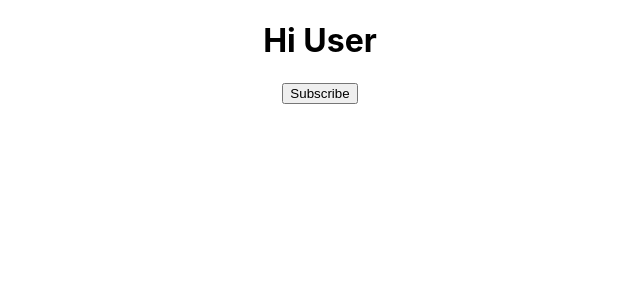
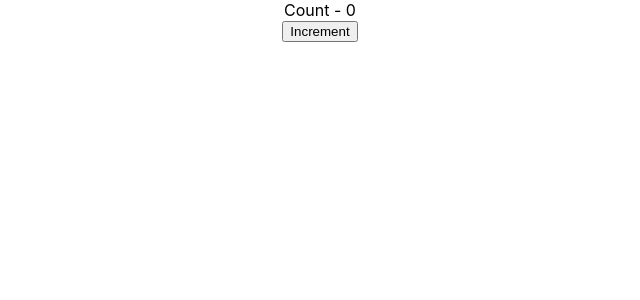
Before and after one commit to jkatipelly/ReactBasics, a React (Create React App) app: page / in a window 1280 px wide. Shown: the top 300 px of the page, without its empty margins (320-960 px from the left). Built offline with nearby package versions, Linux system fonts and the light colour scheme.

Commit message:
Added counter component for understand Setstate methos

```diff
--- a/src/App.js
+++ b/src/App.js
@@ -2,6 +2,7 @@
 import Header from './Components/Header';
 import Main from './Components/Main';
 import Message from './Components/Message';
+import Counter from './Components/Counter';
 
 
 function App() {
@@ -9,7 +10,8 @@
   return (
     <div className="App">
 
-<Message></Message>
+      <Counter />
+
       {/* <Main name="Pranaya" HeroName="Wonder Women">
           <p>This is children</p>
         </Main>
--- /dev/null
+++ b/src/Components/Counter.js
@@ -0,0 +1,46 @@
+import React, { Component } from 'react'
+
+class Counter extends Component {
+
+    constructor(props) {
+      super(props)
+
+      this.state = {
+         count:0
+      }
+    }
+
+    Increment()
+    {
+        this.setState(
+            (previousState) => ({
+            count :previousState.count + 1
+         }),
+        ()=>{console.log('the callback value : '+ this.state.count)})
+        // this.setState({
+        //         count : this.state.count + 1
+        // },
+        // ()=>{console.log('The callback value : '+ this.state.count)})
+
+    }
+
+    IncrementFive(){
+        this.Increment()
+        this.Increment()
+        this.Increment()
+        this.Increment()
+        this.Increment()
+    }
+
+  render() {
+    return (
+        <div>
+            <div>Count - {this.state.count}</div>
+            <button onClick = {()=>this.IncrementFive()}>Increment</button>
+        </div>
+
+    )
+  }
+}
+
+export default Counter
```
